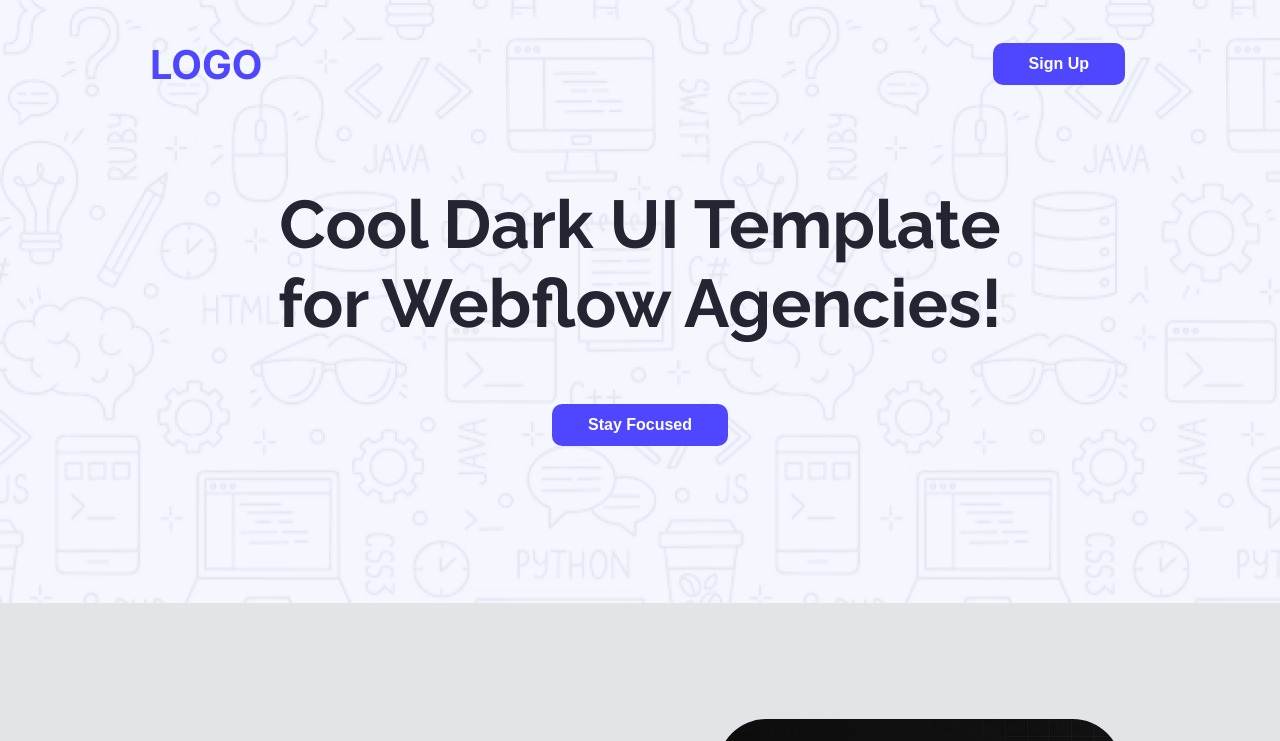
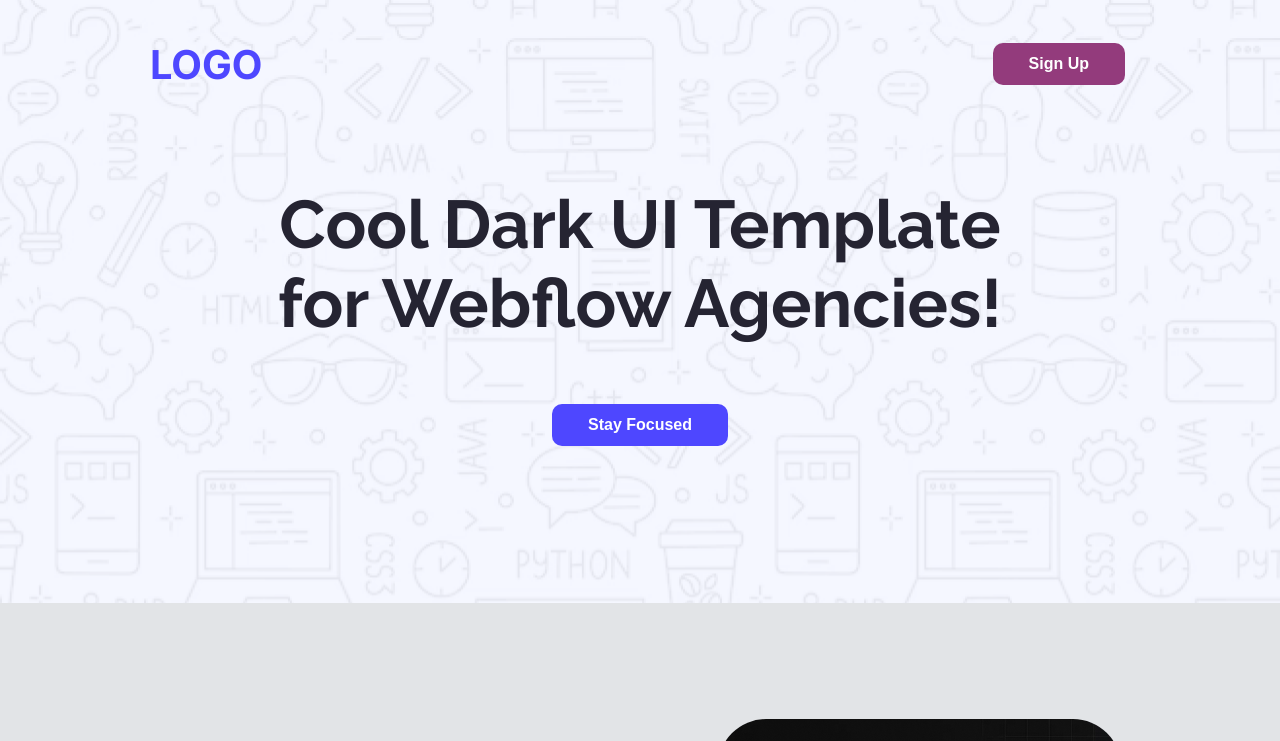
Before and after one commit to Mehedi-Hasan13/assignment-one, a plain HTML site: page index.html in a window 1280 px wide. In both pictures the pointer is over the button "Sign Up". Shown: the top 741 px of the page. Drawn offline with Linux system fonts and the light colour scheme.

Commit message:
hover done

```diff
--- a/style.css
+++ b/style.css
@@ -24,6 +24,10 @@ body{
     color: white;
     border-radius: 10px;
     border: none;
+}
+.btn-primary:hover{
+    background-color: rgb(147, 59, 124);
+    cursor: pointer;
 }
 /* header styles */
 .header{
```
